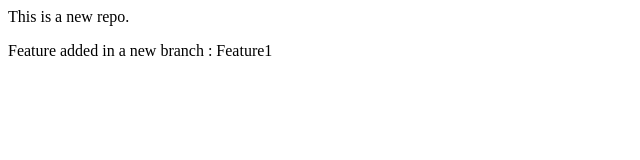
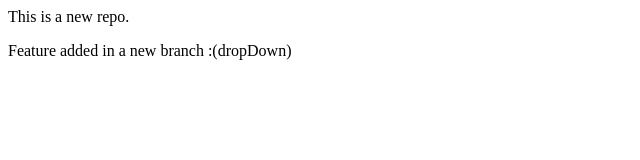
Before and after one commit to HaranathRakshit/localrepo, a plain HTML site: page index.html in a window 1280 px wide. Shown: the full height of the page, 0-640 px from the left. Drawn offline with Linux system fonts and the light colour scheme.

```diff
--- a/index.html
+++ b/index.html
@@ -1,2 +1,2 @@
 <p>This is a new repo.</p>
-<p>Feature added in a new branch : Feature1</p>
+<p>Feature added in a new branch :(dropDown)</p>
```
